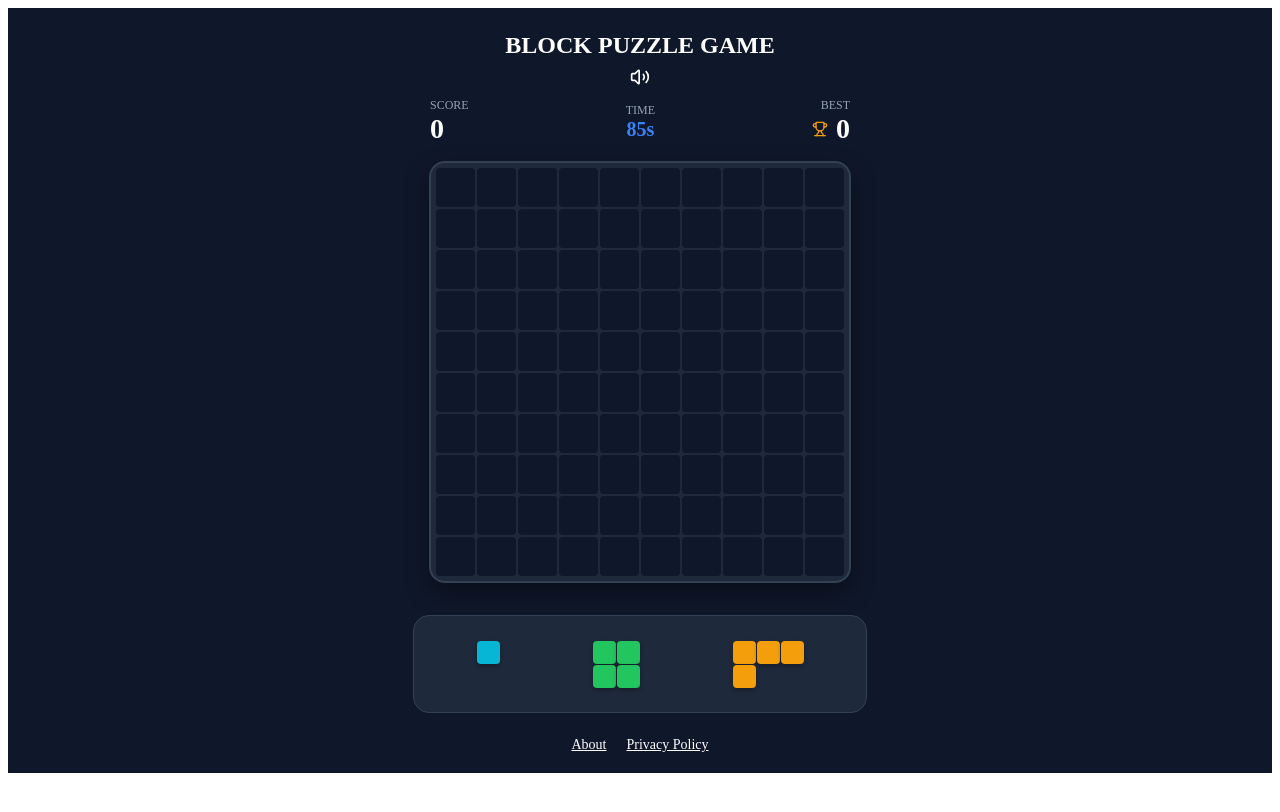
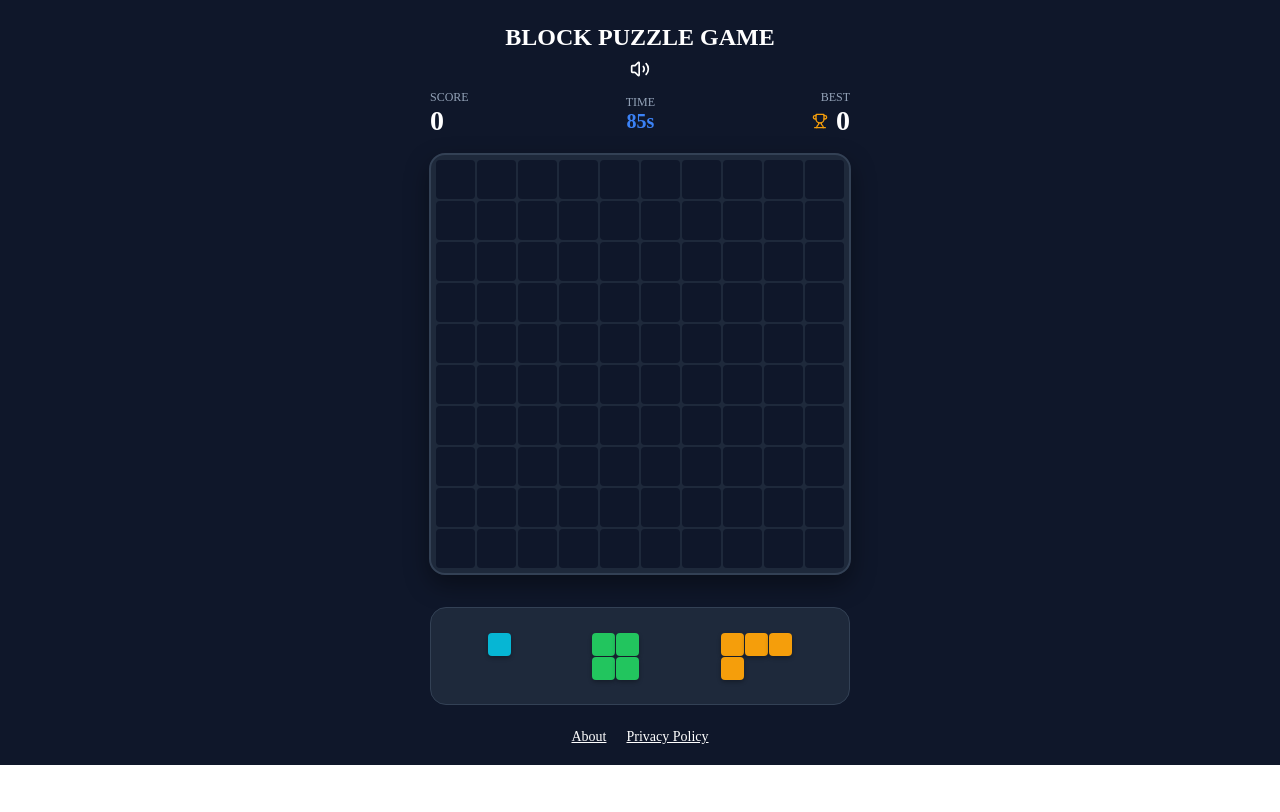
Before and after one commit to avetisyanaida/block-puzzle, a Next.js app: page / in a window 1280 px wide. Shown: the top 812 px of the page. Built offline with nearby package versions, Linux system fonts and the light colour scheme.

Commit message:
change styles global

```diff
--- a/src/app/layout.tsx
+++ b/src/app/layout.tsx
@@ -1,7 +1,8 @@
-import type { Metadata } from "next"
+import type { Metadata, Viewport } from "next"
 import React from "react"
 import Script from "next/script";
 import '../components/Footer/Footer.scss';
+import '../assets/styles/global.css';
 
 export const metadata: Metadata = {
     title: "Block Puzzle Game",
@@ -11,6 +12,14 @@ export const metadata: Metadata = {
     },
 }
 
+export const viewport: Viewport = {
+    width: 'device-width',
+    initialScale: 1,
+    maximumScale: 1,
+    userScalable: false,
+    viewportFit: 'cover', // Օգտագործում է ամբողջ էկրանը (ներառյալ notch-ի տակը)
+}
+
 export default function RootLayout({
                                        children,
                                    }: {
@@ -18,7 +27,7 @@ export default function RootLayout({
 }) {
     return (
         <html lang="en">
-        <body style={{height: '100vh'}}>
+        <body>
         <Script
             async
             src="https://pagead2.googlesyndication.com/pagead/js/adsbygoogle.js?client=ca-pub-2296093498264168"
--- a/src/assets/styles/global.css
+++ b/src/assets/styles/global.css
@@ -4,8 +4,10 @@
     box-sizing: border-box;
 }
 body, html {
+    height: 100dvh;
     overflow: hidden;
+    position: fixed;
+    width: 100%;
+    touch-action: none;
     overscroll-behavior: none;
-    width: 100%;
-    height: 100%;
 }
```
